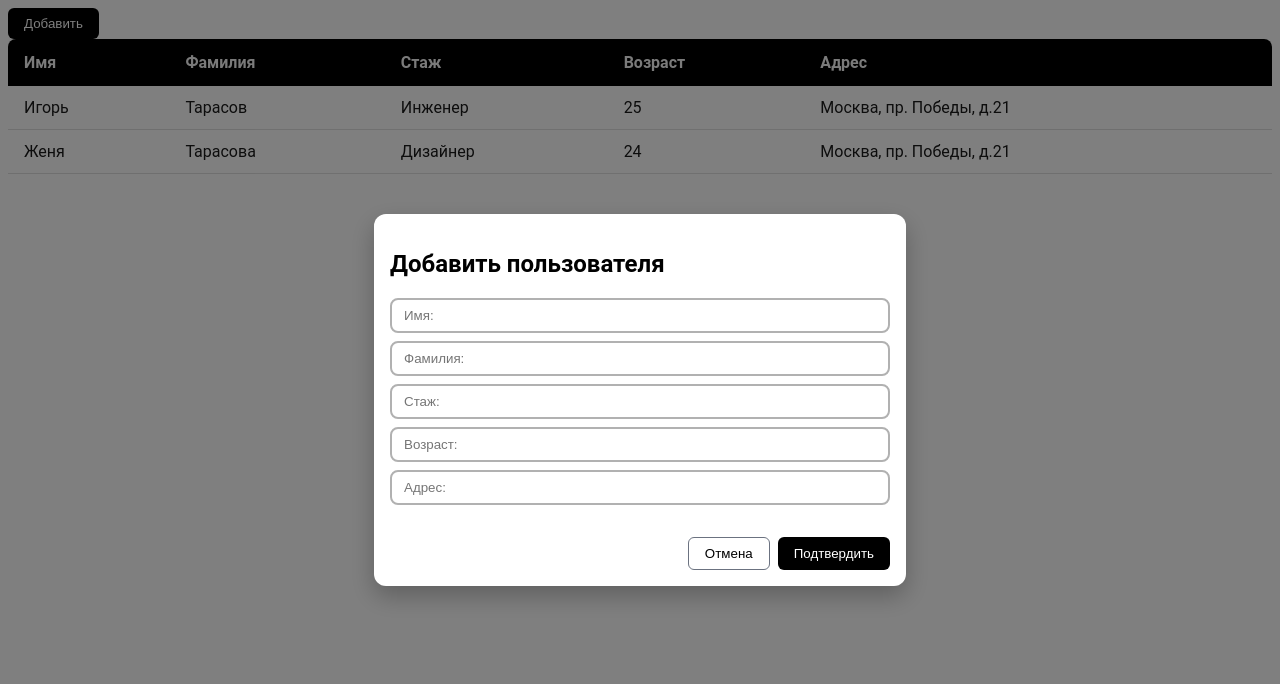
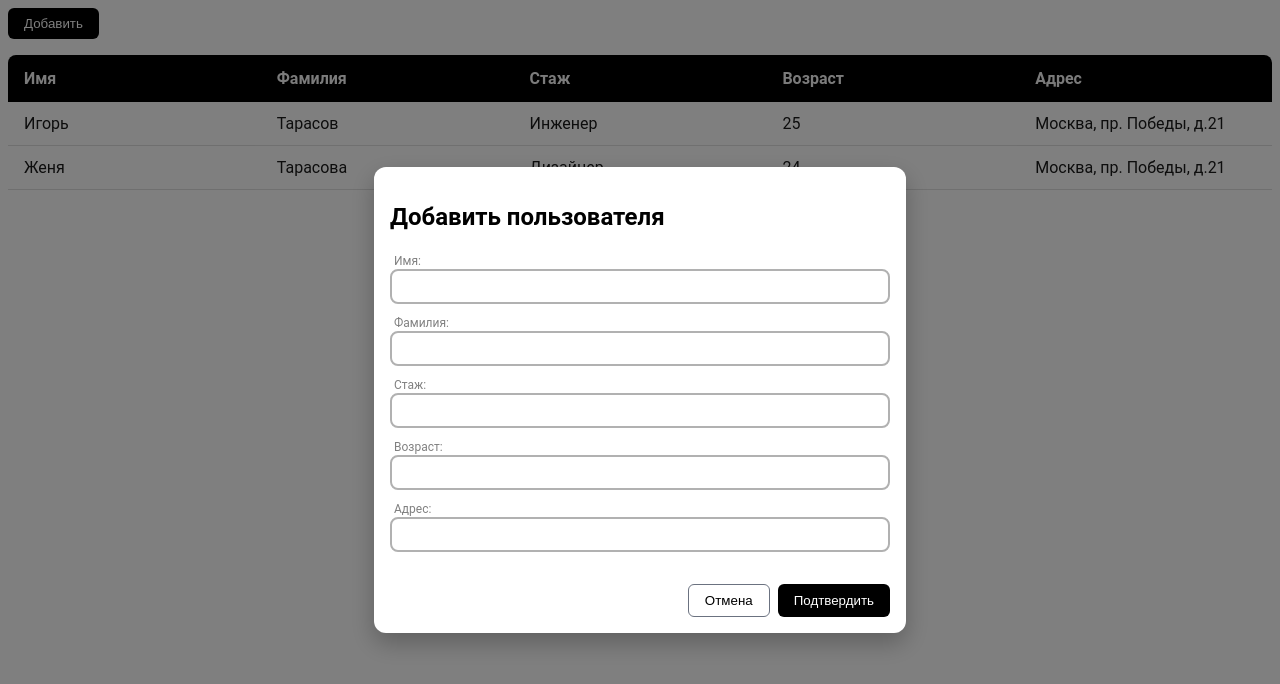
Before and after one commit to Ruzik13/employee_editor, a Vue app: page / in a window 1280 px wide. Both pictures are taken after a click on the button "Добавить". Shown: the top 684 px of the page. Built offline with nearby package versions, Linux system fonts and the light colour scheme.

Commit message:
Ref 6: Заввершающий коммит

```diff
--- a/src/App.vue
+++ b/src/App.vue
@@ -1,9 +1,11 @@
 <template>
-  <CustomButton
-    @click="openAddForm"
-  >
-    Добавить
-  </CustomButton>
+  <div class="button-section">
+    <CustomButton
+      @click="openAddForm"
+    >
+      Добавить
+    </CustomButton>
+  </div>
   <CustomTable
     :heads="['Имя', 'Фамилия', 'Стаж', 'Возраст', 'Адрес']"
     :data="users"
@@ -73,4 +75,8 @@ const deleteUser = () => {
 }
 </script>
 
-<style scoped></style>
+<style scoped>
+.button-section {
+  margin-bottom: 16px;
+}
+</style>
--- a/src/components/AddUserForm.vue
+++ b/src/components/AddUserForm.vue
@@ -9,23 +9,28 @@
     <template #content>
       <form>
         <CustomInput
-          placeholder="Имя:"
+          label="Имя:"
+          :error="errors.name"
           v-model="user.name"
         />
         <CustomInput
-          placeholder="Фамилия:"
+          label="Фамилия:"
+          :error="errors.surname"
           v-model="user.surname"
         />
         <CustomInput
-          placeholder="Стаж:"
+          label="Стаж:"
+          :error="errors.stage"
           v-model="user.stage"
         />
         <CustomInput
-          placeholder="Возраст:"
+          label="Возраст:"
+          :error="errors.age"
           v-model="user.age"
         />
         <CustomInput
-          placeholder="Адрес:"
+          label="Адрес:"
+          :error="errors.address"
           v-model="user.address"
         />
       </form>
@@ -50,7 +55,7 @@
 import CustomModal from "@/components/CustomModal.vue";
 import CustomInput from "@/components/CustomInput.vue";
 import CustomButton from "@/components/CustomButton.vue";
-import {reactive} from "vue";
+import {reactive, ref} from "vue";
 
 defineProps({
   isOpen: Boolean,
@@ -66,12 +71,32 @@ const user = reactive({
   address: null,
 });
 
+const errors = ref({})
+
+const validateError = () => {
+  const newErrors = {};
+
+  if (!user.name) newErrors.name = 'Введите имя';
+  if (!user.surname) newErrors.surname = 'Введите фамилию';
+  if (!user.stage) newErrors.stage = 'Введите стаж';
+  if (!user.age) {
+    newErrors.age = 'Введите возраст';
+  } else if (!/^\d+$/.test(user.age)) {
+    newErrors.age = 'Только цифры';
+  }
+  if (!user.address) newErrors.address = 'Введите адрес';
+
+  errors.value = newErrors;
+  return Object.keys(newErrors).length === 0;
+}
+
 const resetForm = () => {
   user.name = null;
   user.surname = null;
   user.stage = null;
   user.age = null;
   user.address = null;
+  errors.value = {};
 }
 
 const handleClose = () => {
@@ -80,9 +105,12 @@ const handleClose = () => {
 }
 
 const handleAccept = () => {
-  emit("accept", user);
-  resetForm();
-  emit('close')
+  if (!validateError()) {
+  } else {
+    emit("accept", user);
+    resetForm();
+    emit('close')
+  }
 }
 </script>
 
--- a/src/components/CustomInput.vue
+++ b/src/components/CustomInput.vue
@@ -1,25 +1,40 @@
 <template>
   <div class="wrapper">
+    <div>
+      <span
+        v-if="label"
+        :class="{'label-error' : error}"
+        class="label">
+        {{ label }}
+      </span>
     <input
       type="text"
+      :class="{'input-error' : error}"
       :placeholder="placeholder"
       :value="model"
       @input="(e) => model = e.target.value"
     >
-  </div>
+    </div>
 
-  <div
-    v-if="error"
-    class="error-message">
-    {{error}}
+    <span
+      v-if="error"
+      class="error-message">
+      {{error}}
+    </span>
   </div>
 </template>
 
 <script setup>
-defineProps({
+import {watch} from "vue";
+
+const props = defineProps({
   placeholder: {
     type: String,
-    default: 'Введите значение...'
+    default: ''
+  },
+  label: {
+    type: String,
+    default: '',
   },
   error: {
     type: String,
@@ -53,4 +68,26 @@ input:focus {
   border-color: #808080;
   transition: all 0.2s ease;
 }
+
+.label {
+  margin-bottom: 4px;
+  padding-left: 4px;
+
+  color: #808080;
+  font-size: 12px;
+}
+
+.label.label-error {
+  color: #e74c3c;
+}
+
+input.input-error {
+  border-color: #e74c3c;
+}
+
+.error-message {
+  color: #e74c3c;
+  font-size: 12px;
+  padding-left: 4px;
+}
 </style>
--- a/src/components/CustomTable.vue
+++ b/src/components/CustomTable.vue
@@ -47,6 +47,7 @@ const emit = defineEmits(['selectBar']);
 .custom-table {
   width: 100%;
 
+  table-layout: fixed;
   border-collapse: collapse;
   border-spacing: 0;
 }
@@ -57,8 +58,11 @@ const emit = defineEmits(['selectBar']);
   text-align: left;
   font-weight: 600;
   color: #f6f6f6;
+  background-color: #000000;
 
-  background-color: #000000;
+  overflow: hidden;
+  text-overflow: ellipsis;
+  white-space: nowrap;
 }
 
 .custom-table__head th:first-child {
@@ -77,9 +81,12 @@ const emit = defineEmits(['selectBar']);
   padding: 12px 16px;
 
   color: #1a1a1a;
-
   border-bottom: 1px solid #e0e0e0;
   transition: background-color 0.18s ease;
+
+  overflow: hidden;
+  text-overflow: ellipsis;
+  white-space: nowrap;
 }
 
 .custom-table__body tr:hover td {
--- a/src/components/EditUserForm.vue
+++ b/src/components/EditUserForm.vue
@@ -6,11 +6,31 @@
 
     <template #content>
       <form>
-        <CustomInput v-model="user.name" placeholder="Имя:" />
-        <CustomInput v-model="user.surname" placeholder="Фамилия:" />
-        <CustomInput v-model="user.stage" placeholder="Стаж:" />
-        <CustomInput v-model="user.age" placeholder="Возраст:" />
-        <CustomInput v-model="user.address" placeholder="Адрес:" />
+        <CustomInput
+          label="Имя:"
+          :error="errors.name"
+          v-model="user.name"
+        />
+        <CustomInput
+          label="Фамилия:"
+          :error="errors.surname"
+          v-model="user.surname"
+        />
+        <CustomInput
+          label="Стаж:"
+          :error="errors.stage"
+          v-model="user.stage"
+        />
+        <CustomInput
+          label="Возраст:"
+          :error="errors.age"
+          v-model="user.age"
+        />
+        <CustomInput
+          label="Адрес:"
+          :error="errors.address"
+          v-model="user.address"
+        />
       </form>
 
       <div class="button-area">
@@ -32,7 +52,7 @@
 </template>
 
 <script setup>
-import {computed} from 'vue'
+import {computed, ref, watch} from 'vue'
 import CustomModal from "@/components/CustomModal.vue"
 import CustomInput from "@/components/CustomInput.vue"
 import CustomButton from "@/components/CustomButton.vue"
@@ -44,15 +64,59 @@ const props = defineProps({
 
 const emit = defineEmits(['close', 'edit', 'delete'])
 
-const user = computed(() => props.userData)
+const user = ref(null);
+
+watch(
+  () => props.isOpen,
+  (isOpen) => {
+    if (isOpen && props.userData) {
+      user.value = { ...props.userData }   // глубокая копия
+      errors.value = {}
+    }
+  },
+  { immediate: true }
+)
+
+const errors = ref({})
+
+const validateError = () => {
+  const newErrors = {};
+
+  if (!user.value.name) newErrors.name = 'Введите имя';
+  if (!user.value.surname) newErrors.surname = 'Введите фамилию';
+  if (!user.value.stage) newErrors.stage = 'Введите стаж';
+  if (!user.value.age) {
+    newErrors.age = 'Введите возраст';
+  } else if (!/^\d+$/.test(user.value.age)) {
+    newErrors.age = 'Только цифры';
+  }
+  if (!user.value.address) newErrors.address = 'Введите адрес';
+
+  errors.value = newErrors;
+  return Object.keys(newErrors).length === 0;
+}
+
+const resetForm = () => {
+  user.value.name = null;
+  user.value.surname = null;
+  user.value.stage = null;
+  user.value.age = null;
+  user.value.address = null;
+  errors.value = {};
+}
 
 const handleClose = () => {
-  emit('close')
+  emit('close');
+  resetForm();
 }
 
 const handleAccept = () => {
-  emit('edit', user.value)
-  emit('close')
+  if (!validateError()) {
+  } else {
+    emit("edit", {...user.value});
+    resetForm();
+    emit('close')
+  }
 }
 
 const handleDelete = () => {
--- a/src/stores/userStore.js
+++ b/src/stores/userStore.js
@@ -36,9 +36,7 @@ const useUserStore = defineStore('userStore', () => {
   };
 
   const deleteUser = (id) => {
-    if (users.value[id]) {
-      delete users.value[id];
-    }
+    users.value = users.value.filter((item) => users.value.indexOf(item) !== id);
   };
 
   return {
```
